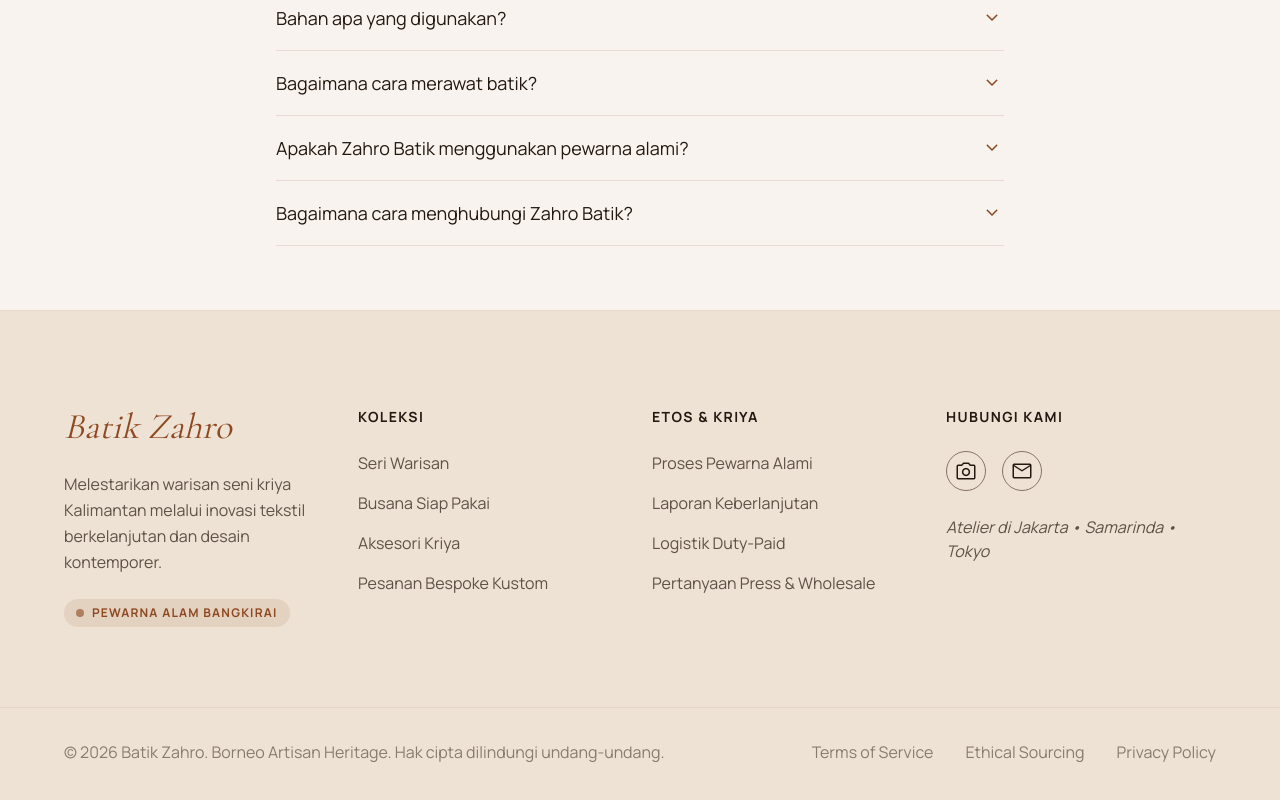
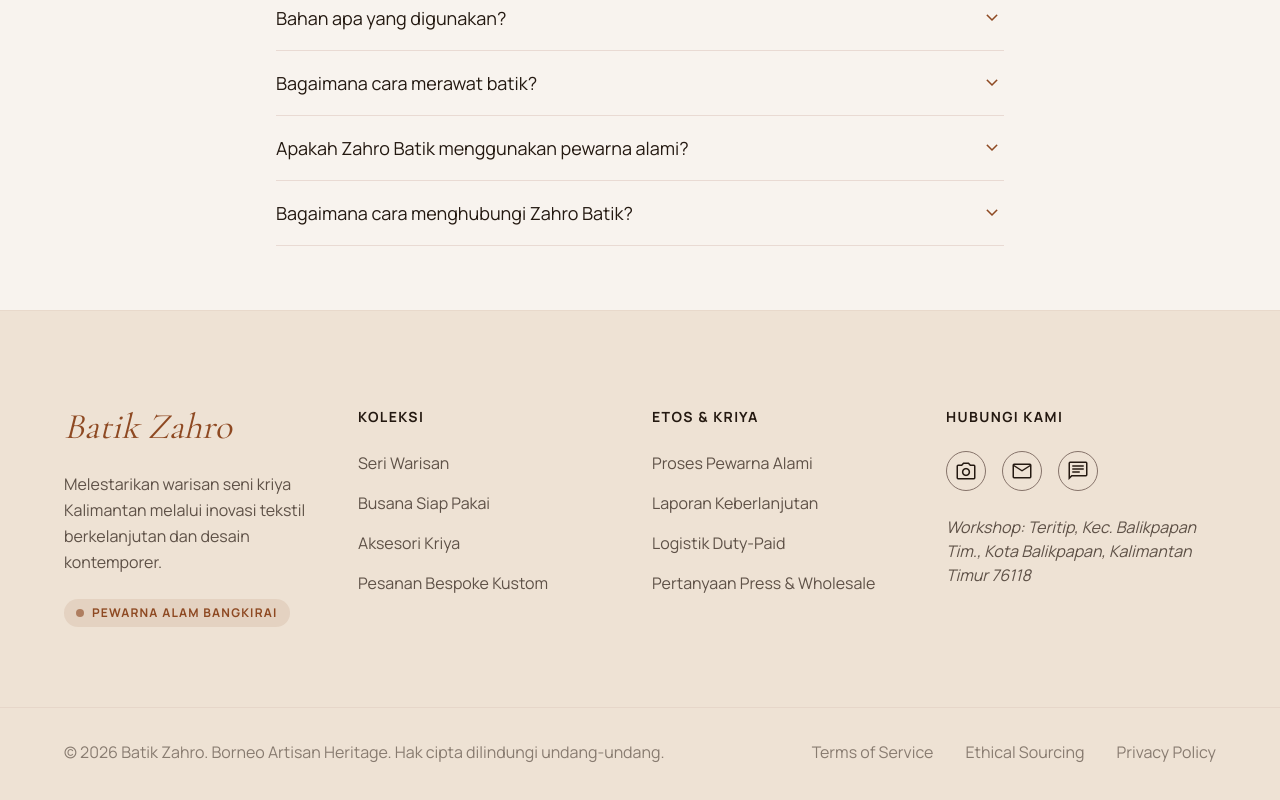
Before and after one commit to aesxiety/Zahro-Project, a Next.js app: page / in a window 1280 px wide. Shown: the part 4585-5385 px from the top of the page. Built offline with nearby package versions, Linux system fonts and the light colour scheme.

Commit message:
udah dulu yak mau bobo

```diff
--- a/src/app/contact/page.tsx
+++ b/src/app/contact/page.tsx
@@ -22,9 +22,6 @@ export default function ContactPage() {
       <section className="bg-surface-tan py-16 md:py-24 border-b border-outline-variant/30">
         <div className="max-w-container-max mx-auto px-margin-mobile md:px-margin-desktop text-center">
           <ScrollReveal>
-            <span className="font-label text-xs uppercase tracking-[0.35em] text-primary font-bold block mb-4">
-              {language === 'ID' ? 'KONSJERGE & KONTAC' : 'CONCIERGE & CONTACT'}
-            </span>
             <h1 className="font-headline text-display-lg text-4xl sm:text-6xl md:text-7xl text-on-surface mb-6">
               {language === 'ID' ? 'Hubungi Kami' : 'Contact Us'}
             </h1>
@@ -108,7 +105,7 @@ export default function ContactPage() {
               <div className="bg-white p-6 rounded-2xl border border-border-muted luxury-shadow space-y-4">
                 <div>
                   <h3 className="font-title text-xl text-primary font-bold">
-                    {language === 'ID' ? 'Samarinda Heritage Flagship' : 'Samarinda Heritage Flagship'}
+                    {language === 'ID' ? 'Lokasi Workshop Kami' : 'Our Workshop Location'}
                   </h3>
                   <p className="font-body text-body-sm text-body-text mt-1 leading-snug">
                     Teritip, Kec. Balikpapan Tim., Kota Balikpapan, Kalimantan Timur 76118
--- a/src/components/Footer.tsx
+++ b/src/components/Footer.tsx
@@ -89,7 +89,7 @@ export default function Footer() {
           </h5>
           <div className="flex gap-4 mb-6">
             <a
-              href="https://instagram.com"
+              href="https://www.instagram.com/batikzahro?igsh=MTdsd2phd3MydW80aA=="
               target="_blank"
               rel="noopener noreferrer"
               className="w-10 h-10 rounded-full border border-outline flex items-center justify-center hover:bg-primary hover:text-white transition-all"
@@ -98,11 +98,20 @@ export default function Footer() {
               <span className="material-symbols-outlined text-lg">camera_alt</span>
             </a>
             <a
-              href="mailto:concierge@batikzahro.com"
+              href="mailto:batikzahro@gmail.com"
               className="w-10 h-10 rounded-full border border-outline flex items-center justify-center hover:bg-primary hover:text-white transition-all"
               aria-label="Email Us"
             >
               <span className="material-symbols-outlined text-lg">mail</span>
+            </a>
+            <a
+              href="https://wa.me/628125420184"
+              target="_blank"
+              rel="noopener noreferrer"
+              className="w-10 h-10 rounded-full border border-outline flex items-center justify-center hover:bg-primary hover:text-white transition-all"
+              aria-label="WhatsApp"
+            >
+              <span className="material-symbols-outlined text-lg">chat</span>
             </a>
           </div>
           <p className="font-body text-body-sm text-body-text italic">
--- a/src/dictionaries/translations.ts
+++ b/src/dictionaries/translations.ts
@@ -179,7 +179,7 @@ export const translations = {
       ethos3: 'Logistik Duty-Paid',
       ethos4: 'Pertanyaan Press & Wholesale',
       connectTitle: 'Hubungi Kami',
-      hubs: 'Atelier di Jakarta • Samarinda • Tokyo',
+      hubs: 'Workshop: Teritip, Kec. Balikpapan Tim., Kota Balikpapan, Kalimantan Timur 76118',
       rights: 'Hak cipta dilindungi undang-undang.',
     },
   },
@@ -361,7 +361,7 @@ export const translations = {
       ethos3: 'Global Logistics & Duty-Paid',
       ethos4: 'Press & Wholesale Inquiries',
       connectTitle: 'Connect',
-      hubs: 'Ateliers in Jakarta • Samarinda • Tokyo',
+      hubs: 'Workshop: Teritip, Balikpapan Tim. District, Balikpapan City, East Kalimantan 76118',
       rights: 'All rights reserved.',
     },
   },
```
